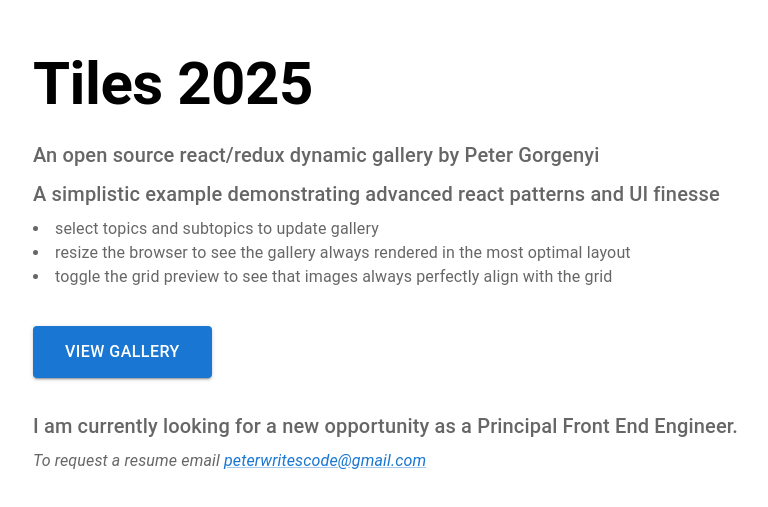
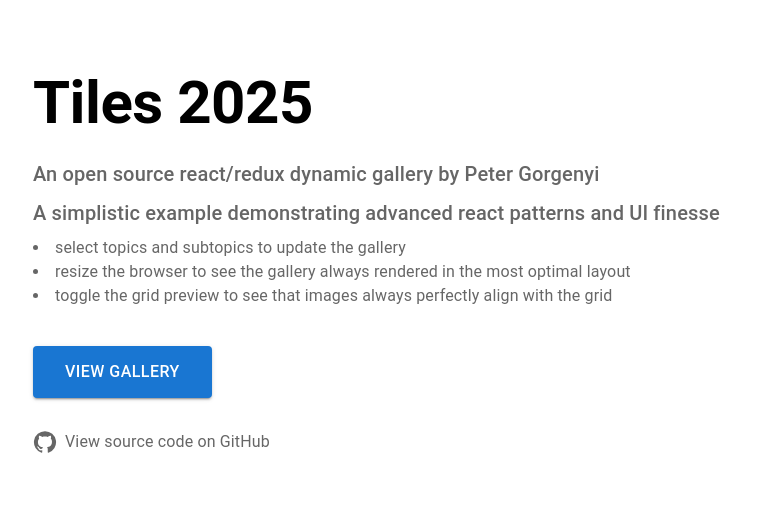
Before and after one commit to peter-writes-code/tiles-2025, a React (Create React App) app: page / in a window 1280 px wide. Shown: the part 141-648 px from the top of the page, without its empty margins (189-957 px from the left). Built offline with nearby package versions, Linux system fonts and the light colour scheme.

Commit message:
update landing view copy

```diff
--- a/src/routes/index.tsx
+++ b/src/routes/index.tsx
@@ -1,23 +1,12 @@
-import React, { useState } from 'react';
-import { Container, Typography, Button, Stack, Snackbar, Link, useTheme, useMediaQuery } from '@mui/material';
+import React from 'react';
+import { Container, Typography, Button, Stack, Link, useTheme, useMediaQuery } from '@mui/material';
 import { useNavigate } from 'react-router-dom';
+import GitHubIcon from '@mui/icons-material/GitHub';
 
 const LandingPage: React.FC = () => {
   const navigate = useNavigate();
-  const [openSnackbar, setOpenSnackbar] = useState(false);
   const theme = useTheme();
   const isMobile = useMediaQuery(theme.breakpoints.down('sm'));
-
-  const handleCopyEmail = (e: React.MouseEvent) => {
-    e.preventDefault();
-    const email = 'peterwritescode@gmail.com';
-    navigator.clipboard.writeText(email);
-    setOpenSnackbar(true);
-  };
-
-  const handleCloseSnackbar = () => {
-    setOpenSnackbar(false);
-  };
 
   return (
     <Container
@@ -78,7 +67,7 @@ const LandingPage: React.FC = () => {
             color="text.secondary"
             gutterBottom
           >
-            <li>select topics and subtopics to update gallery</li>
+            <li>select topics and subtopics to update the gallery</li>
             <li>resize the browser to see the gallery always rendered in the most optimal layout</li>
             <li>toggle the grid preview to see that images always perfectly align with the grid</li>
           </Typography>
@@ -102,52 +91,27 @@ const LandingPage: React.FC = () => {
           View Gallery
         </Button>
 
-        <div>
-          <Typography
-            variant="h6"
-            color="text.secondary"
-            gutterBottom
-          >
-            I am currently looking for a new opportunity as a Principal Front End Engineer.
+        <Link
+          href="https://github.com/peter-writes-code/tiles-2025"
+          target="_blank"
+          rel="noopener noreferrer"
+          sx={{
+            display: 'flex',
+            alignItems: 'center',
+            gap: 1,
+            color: 'text.secondary',
+            textDecoration: 'none',
+            '&:hover': {
+              textDecoration: 'underline'
+            }
+          }}
+        >
+          <GitHubIcon />
+          <Typography>
+            View source code on GitHub
           </Typography>
-          <Typography
-            variant="body1"
-            color="text.secondary"
-            sx={{
-              fontStyle: 'italic',
-              fontSize: {
-                xs: '0.95rem',
-                sm: '1rem'
-              }
-            }}
-          >
-            To request a resume email <Link
-              href="#"
-              onClick={handleCopyEmail}
-              sx={{
-                cursor: 'pointer',
-                '&:hover': {
-                  textDecoration: 'underline'
-                },
-                wordBreak: 'break-all'
-              }}
-            >
-              peterwritescode@gmail.com
-            </Link>
-          </Typography>
-        </div>
+        </Link>
       </Stack>
-
-      <Snackbar
-        open={openSnackbar}
-        autoHideDuration={3000}
-        onClose={handleCloseSnackbar}
-        message="Email address copied to clipboard"
-        anchorOrigin={{ vertical: 'bottom', horizontal: 'center' }}
-        sx={{
-          bottom: { xs: 16, sm: 24 }
-        }}
-      />
     </Container>
   );
 };
```
